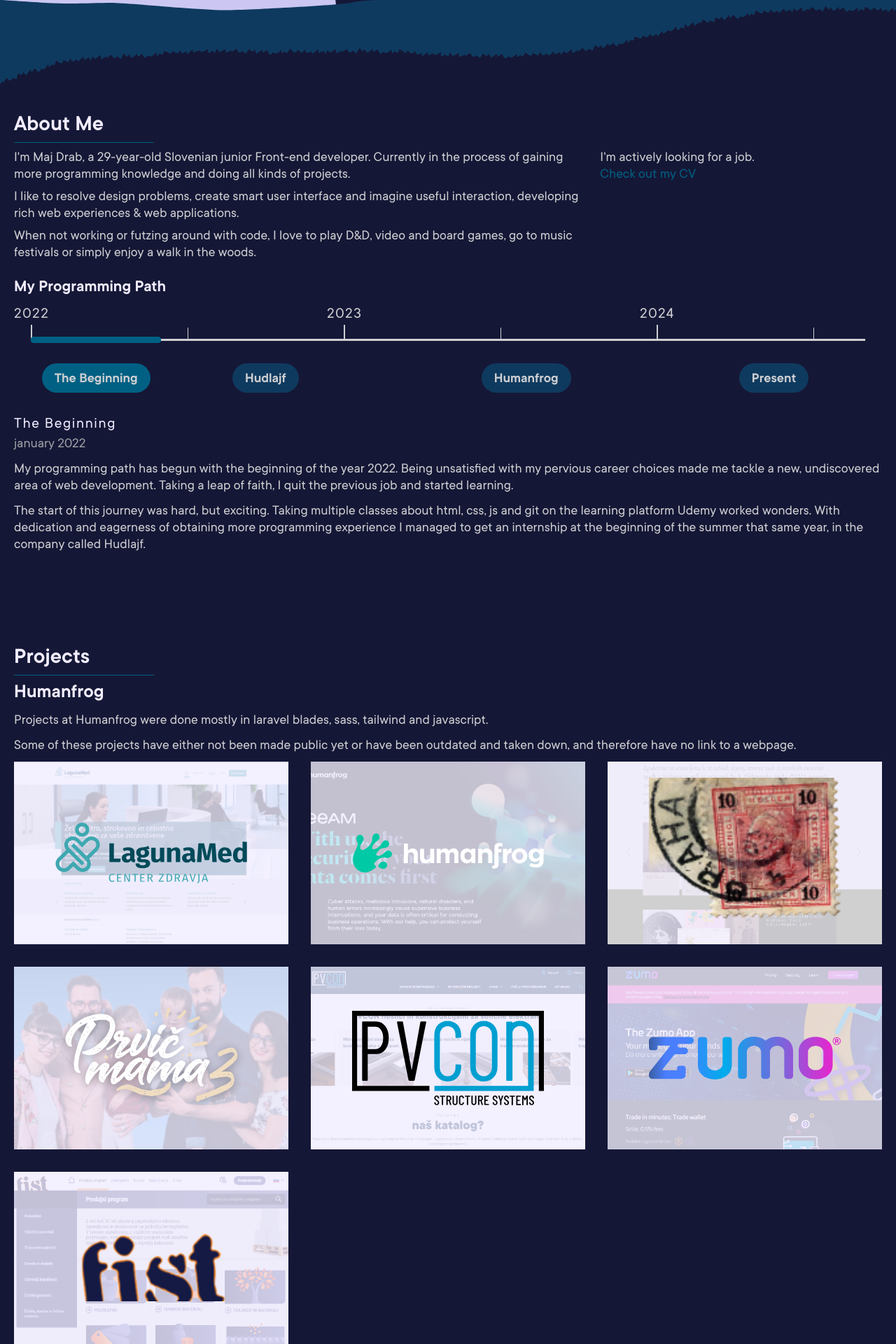
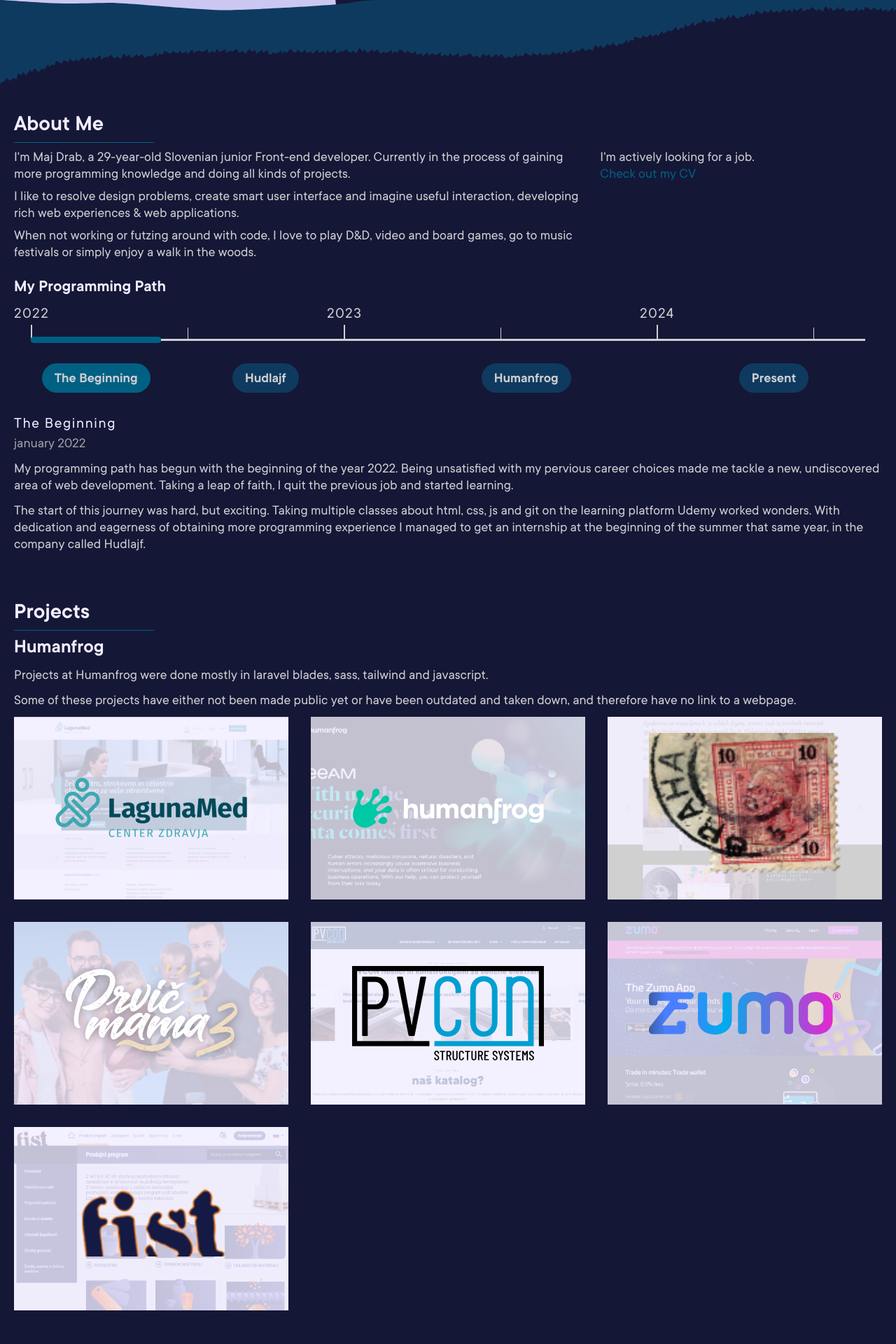
Before and after one commit to majdrab/majdrab.github.io, a Vue app: page / in a window 1280 px wide. Shown: the part 680-2600 px from the top of the page at 70% size. Built offline with nearby package versions, Linux system fonts and the light colour scheme.

Commit message:
chore: add eng and slo cvs, fix about and projects views paddings

```diff
--- a/src/views/AboutView.vue
+++ b/src/views/AboutView.vue
@@ -19,7 +19,7 @@
           <p>I'm actively looking for a job.</p>
           <a class="bg-underline text-green-400"
               target="_blank"
-              href=""
+              href="/cv/DrabMajCV_2024_eng.pdf"
             >
             Check out my CV
           </a>
@@ -47,7 +47,7 @@
 
 <style scoped>
 #about {
-  @apply pt-10 pb-14 relative bg-primary overflow-hidden;
+  @apply pt-10 pb-6 relative bg-primary overflow-hidden;
 }
 .about-intro,
 .about-path {
--- a/src/views/ProjectsView.vue
+++ b/src/views/ProjectsView.vue
@@ -28,6 +28,6 @@
 
 <style scoped>
 #projects {
-  @apply pt-16 pb-14 relative bg-primary;
+  @apply pt-8 pb-14 relative bg-primary;
 }
 </style>
--- a/tailwind.config.js
+++ b/tailwind.config.js
@@ -133,7 +133,7 @@
       },
       gridTemplateColumns: gridAutoFills,
       backgroundImage: {
-        'gradient-primary': 'linear-gradient(89deg, theme("colors.primary.DEFAULT") 0.2%, theme("colors.green.DEFAULT") 99.48%)',
+        'gradient-primary': 'linear-gradient(89deg, theme("colors.green.300") 0.2%, theme("colors.green.DEFAULT") 99.48%)',
       },
     },
   },
```
Also changed, not shown: 2 other files (tests, documents, lock files or other folders).
